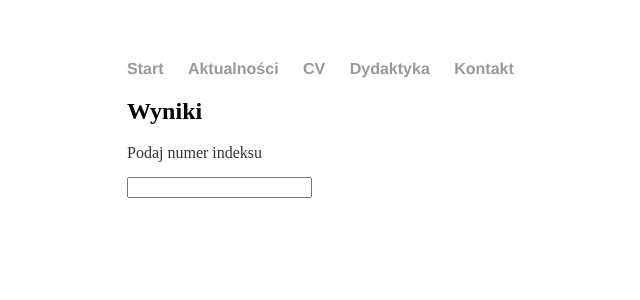
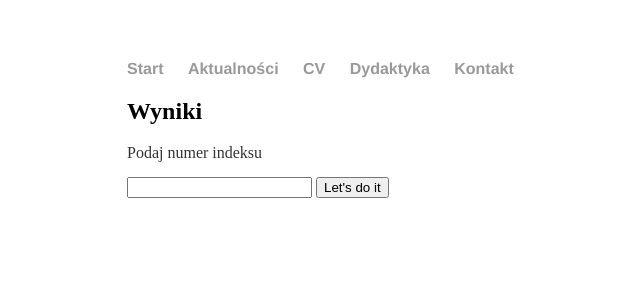
Before and after one commit to alicjaszabelska/alicjaszabelska.github.io, a Jekyll site: the page built from dydaktyka/wyniki.html, in a window 1280 px wide. Shown: the top 300 px of the page, without its empty margins (65-705 px from the left). Built offline with Jekyll 4.4.1, drawn with Linux system fonts in a browser that asks for light colours.

Commit message:
Update wyniki.html

```diff
--- a/dydaktyka/wyniki.html
+++ b/dydaktyka/wyniki.html
@@ -4,9 +4,12 @@ title: Wyniki
 ---
 <h2>{{ page.title }}</h2>
 
-<form onsubmit="return results();" method="post" action="#">
-<p> Podaj numer indeksu </p>
-<input id="indeks" type="text" name="indeks">
+<form onsubmit="return results();" method="post" action="javascript:alert('Hello there, I am being submitted');">
+  <p> Podaj numer indeksu </p>
+  <input id="indeks" type="text" name="indeks">
+  <button type=submit>
+        Let's do it
+    </button>
 </form>
 
 <script>
```
